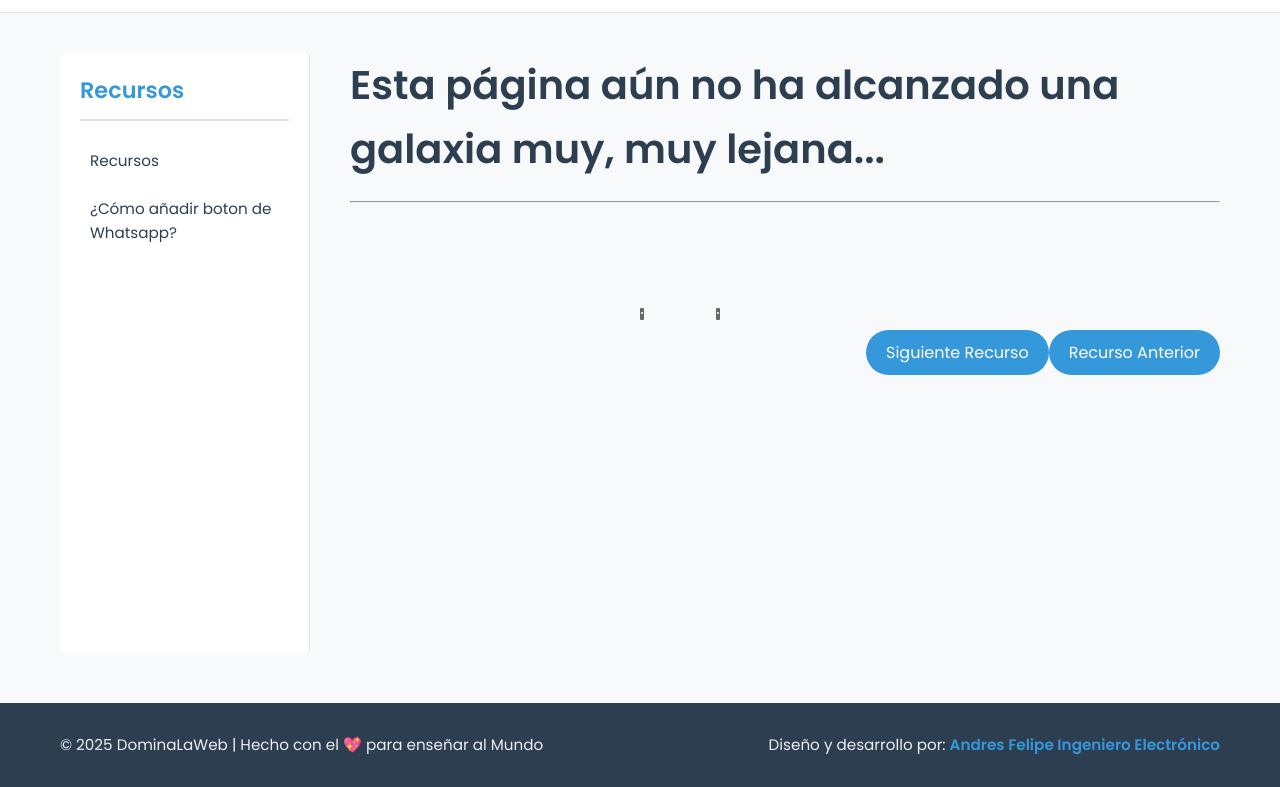
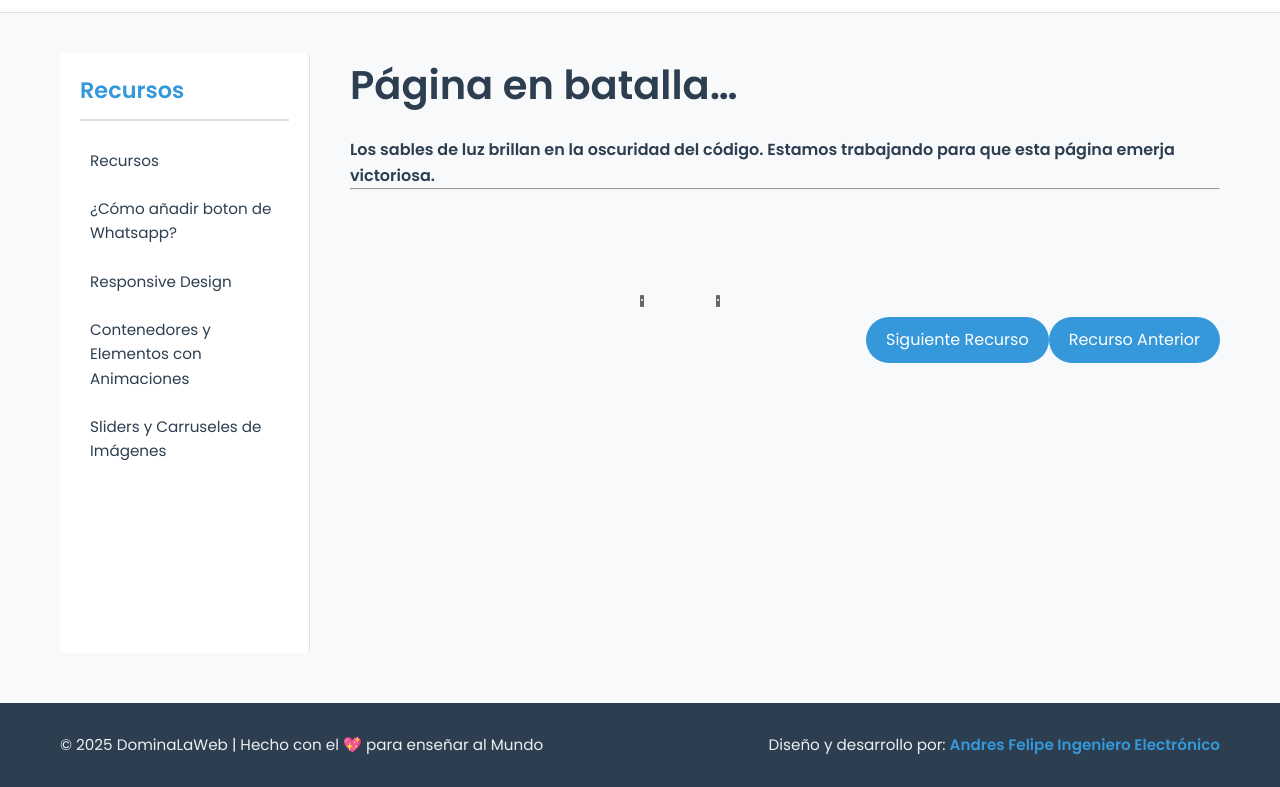
Before and after one commit to AFC7/dominalaweb.github.io, a plain HTML site: page Recursos/plantilla.html in a window 1280 px wide. Shown: the part 78-865 px from the top of the page. Drawn offline with Linux system fonts and the light colour scheme.

Commit message:
Add files via upload

```diff
--- a/Recursos/plantilla.html
+++ b/Recursos/plantilla.html
@@ -39,16 +39,21 @@
                 <ul>
                     <li><a href="Recursos-intro.html">Recursos</a></li>
                     <li><a href="button-whsp.html">¿Cómo añadir boton de Whatsapp?</a></li>
+                    <li><a href="plantilla.html">Responsive Design</a></li>
+                    <li><a href="plantilla.html">Contenedores y Elementos con Animaciones</a></li>
+                    <li><a href="plantilla.html">Sliders y Carruseles de Imágenes</a></li>
+
 
                 </ul>
             </nav>
         </aside>
 
         <article class="lesson-content">
-           <h1>Esta página aún no ha alcanzado una galaxia muy, muy lejana...</h1>
-            <p>
-
-            </p>
+           <h1>Página en batalla…</h1>
+            <h4>
+                Los sables de luz brillan en la oscuridad del código.
+                Estamos trabajando para que esta página emerja victoriosa.
+            </h4>
             <hr>
             <section>
 
```
Also changed, not shown: Recursos/Recursos-intro.html (+3 -0 lines), Recursos/button-whsp.html (+3 -0 lines).
